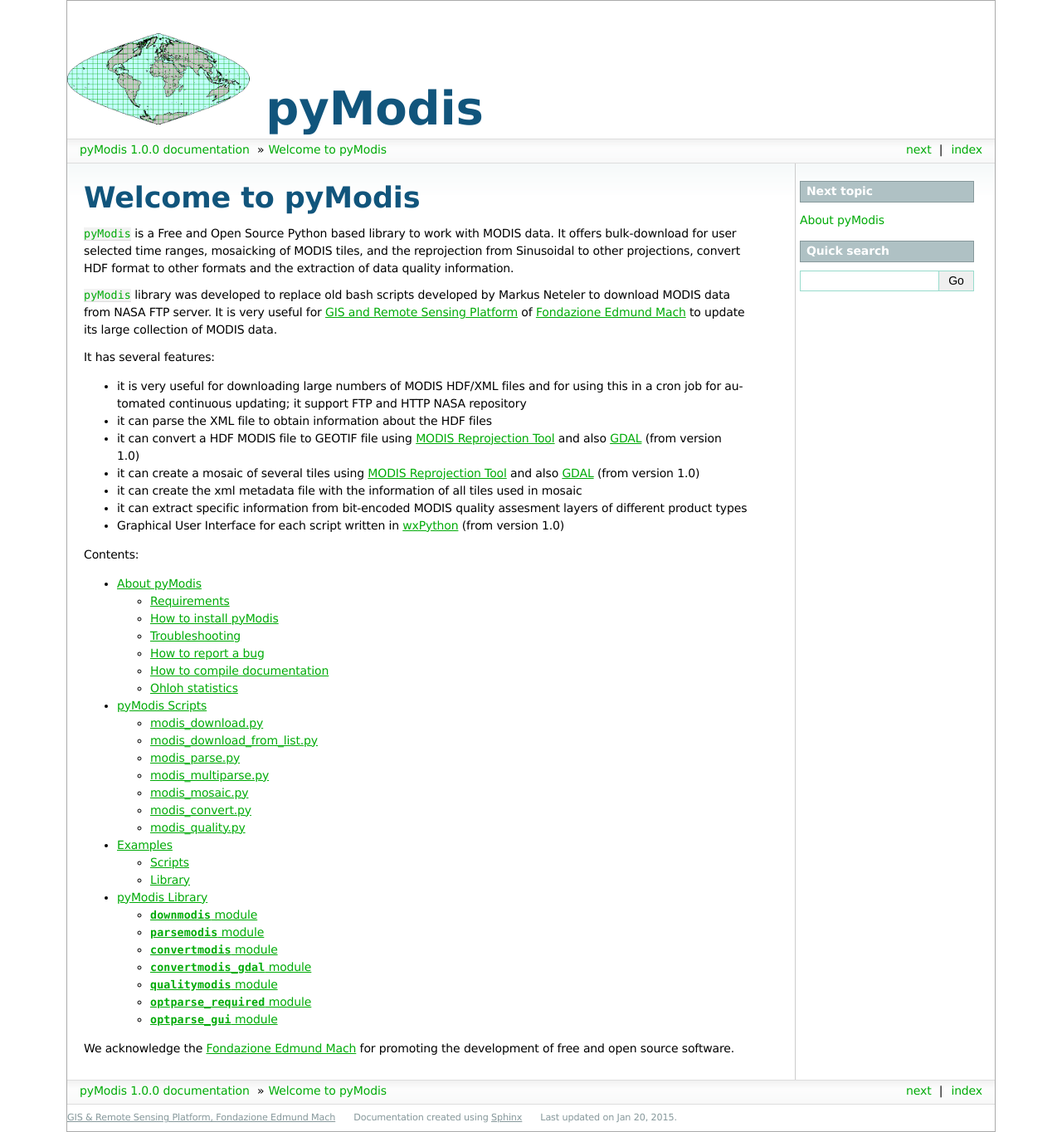
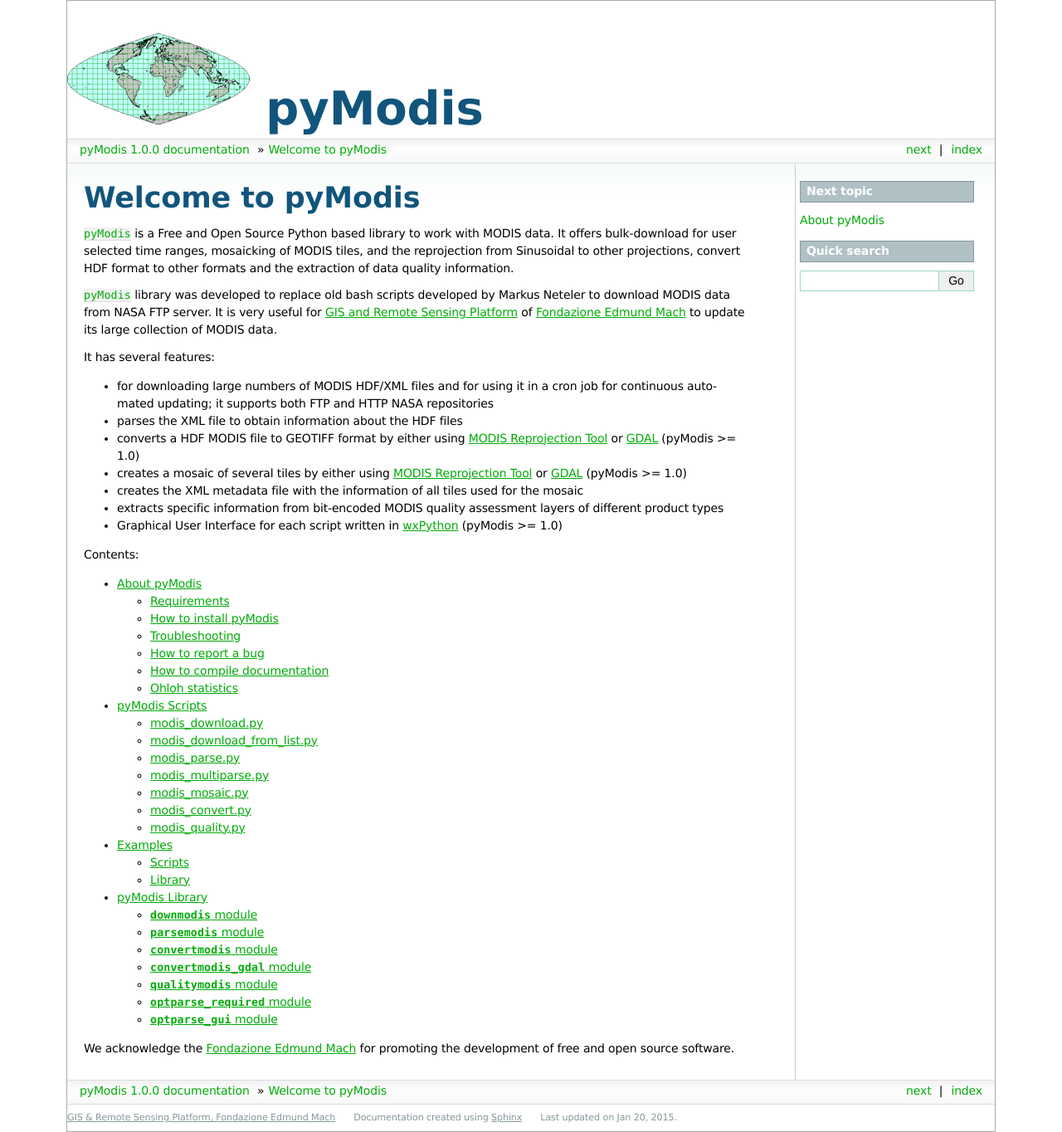
Before and after one commit to lucadelu/pyModis, a Sphinx documentation site: the page built from docs/source/index.rst, in a window 1280 px wide. Shown: the whole page at 83% size. Built offline with Sphinx 7.4.7, drawn with Linux system fonts in a browser that asks for light colours; formulas are drawn with MathJax 3; comment, search, counter and statistics services are not loaded; the version number is read from the project's files by our own code.

Commit message:
update docs

```diff
--- a/docs/source/index.rst
+++ b/docs/source/index.rst
@@ -18,24 +18,24 @@
 
 It has several features:
 
-* it is very useful for downloading large numbers of MODIS HDF/XML files
-  and for using this in a cron job for automated continuous updating; it
-  support FTP and HTTP NASA repository
+* for downloading large numbers of MODIS HDF/XML files and for using
+  it in a cron job for continuous automated updating; it
+  supports both FTP and HTTP NASA repositories
 
-* it can parse the XML file to obtain information about the HDF files
+* parses the XML file to obtain information about the HDF files
 
-* it can convert a HDF MODIS file to GEOTIF file using `MODIS Reprojection Tool`_
-  and also `GDAL`_ (from version 1.0)
+* converts a HDF MODIS file to GEOTIFF format by either using `MODIS Reprojection Tool`_
+  or `GDAL`_ (pyModis >= 1.0)
 
-* it can create a mosaic of several tiles using `MODIS Reprojection Tool`_ and
-  also `GDAL`_ (from version 1.0)
+* creates a mosaic of several tiles by either using `MODIS Reprojection Tool`_ or
+  `GDAL`_ (pyModis >=  1.0)
 
-* it can create the xml metadata file with the information of all tiles used in mosaic
+* creates the XML metadata file with the information of all tiles used for the mosaic
 
-* it can extract specific information from bit-encoded MODIS quality assesment layers
+* extracts specific information from bit-encoded MODIS quality assessment layers
   of different product types
 
-* Graphical User Interface for each script written in `wxPython`_ (from version 1.0)
+* Graphical User Interface for each script written in `wxPython`_ (pyModis >=  1.0)
 
 .. only:: latex
 
```
Also changed, not shown: docs/source/info.rst (+22 -3 lines).
